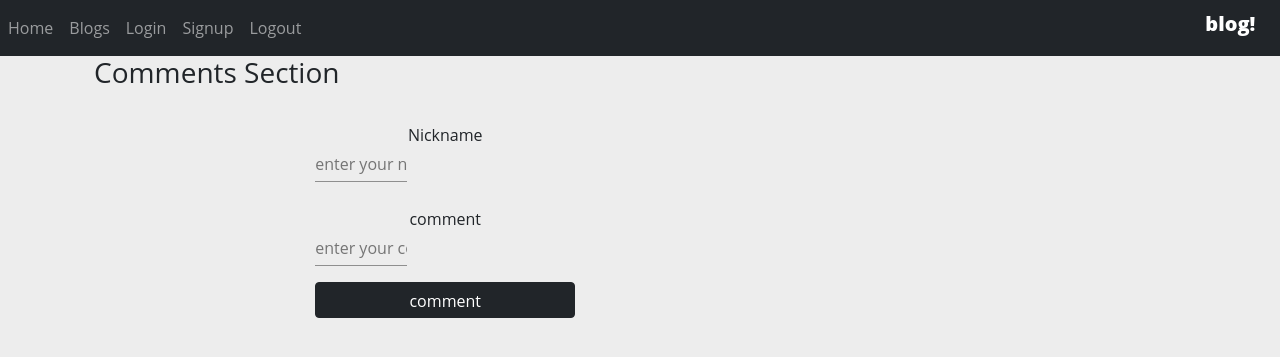
After one commit to IvyJeptoo/BlogPost, a Python web app: template app/templates/comments.html in a window 1280 px wide. The commit adds this page. Shown: the top 357 px of the page. Run offline with Jinja, Linux system fonts and the light colour scheme; the template is opened without the code that fills it, so the values that code supplies are empty.

Commit message:
create the delete functionality

```diff
--- a/app/models.py
+++ b/app/models.py
@@ -32,7 +32,8 @@ class Comment(db.Model):
     create comment schema for the comment table
     '''
     id = db.Column(db.Integer, primary_key=True)
-    title = db.Column(db.String(100), nullable=False)
+    content = db.Column(db.String(100), nullable=False)
+    nickname = db.Column(db.String(100), nullable=False)
     date = db.Column(db.DateTime(timezone=True), default=func.now())
     user_id = db.Column(db.Integer, db.ForeignKey('user.id'))
     blog_id = db.Column(db.Integer, db.ForeignKey('blog.id'))
--- a/app/templates/blog_macro.html
+++ b/app/templates/blog_macro.html
@@ -19,7 +19,7 @@
                         <p class="card-text">{{blog.date}}</p>
                         <div class="card-footer">
                             <div class="comment">
-                                <a href="#" class="btn btn-sm btn-primary">comment</a>
+                                <a href="/comment" class="btn btn-sm btn-primary">comment</a>
                             </div>
                             <div class="edit">
                                 <a href="#" class="btn btn-sm btn-primary">edit</a>
--- /dev/null
+++ b/app/templates/comments.html
@@ -0,0 +1,7 @@
+{% extends "base.html" %}
+{% from 'comments_macro.html' import displayComments %}
+{% block content%}
+
+<div class="col-md-6">{{ displayComments(allcomments)}}</div>
+
+{% endblock%}
--- /dev/null
+++ b/app/templates/comments_macro.html
@@ -0,0 +1,54 @@
+{% extends 'base.html' %}
+{% macro displayComments(allcomments) %}
+<div class="container">
+    <h3>Comments Section</h3>
+    <div class="row">
+    <div class="col-md-3"></div>
+    <div class="col-md-6">
+        {% if allcomments %}
+        {% for comment in allcomments %}
+        <div class="card">
+            <div class="card-header">
+                {{comment.nickname}}
+            </div>
+            <div class="card-body">
+                <blockquote class="blockquote mb-0">
+                    <p>{{comment.content}}</p>
+                    <footer class="blockquote-footer">Posted on:<cite title="Source Title">{{comment.date}}</cite>
+                    </footer>
+                    <a href="/remove/{{comment.id}}" class="btn btn-sm btn-primary">delete</a>
+                </blockquote>
+            </div>
+
+        </div>
+    </div>
+    <div class="col-md-3"></div>
+
+    </div>
+</div>
+{% endfor %}
+{% endif %}
+<div class="container">
+    <div class="row">
+        <div class="col-md-3"></div>
+        <div class="col-md-6">
+            <form method="POST">
+                <div class="mb-3">
+                <label for="nickname">Nickname</label>
+                <input type="text" id="nickname" name="nickname" placeholder="enter your nickname">
+                </div>
+                <div class="mb-3">
+                    <label for="content">comment</label>
+                    <input type="text" id="content" name="content" placeholder="enter your comment">
+                </div>
+                <a href="/comments"><button class="btn btn-dark">comment</button></a>
+
+
+            </form>
+
+        </div>
+        <div class="col-md-3"></div>
+    </div>
+</div>
+
+{% endmacro%}
```
Also changed, not shown: app/main/views.py (+45 -5 lines), app/database.db, app/request.py (added).
